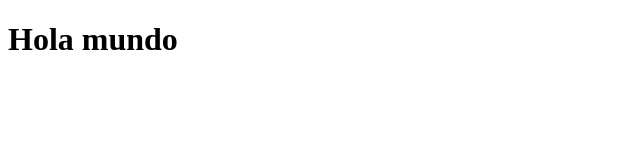
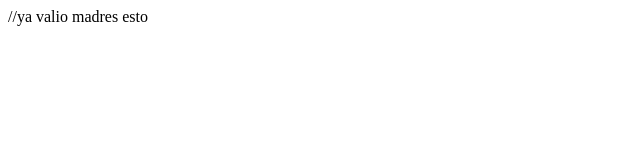
Before and after one commit to 1Vean/MyRepository, a plain HTML site: page index.html in a window 1280 px wide. Shown: the whole page, without its empty margins (0-640 px from the left). Drawn offline with Linux system fonts and the light colour scheme.

Commit message:
valio madres

```diff
--- a/index.html
+++ b/index.html
@@ -1,9 +1,10 @@
+//ya valio madres esto
 <!DOCTYPE html>
 <html >
 <head>
     <title>Document</title>
 </head>
 <body>
-    <h1>Hola mundo </h1>
+    <p></p>
 </body>
 </html>
```
